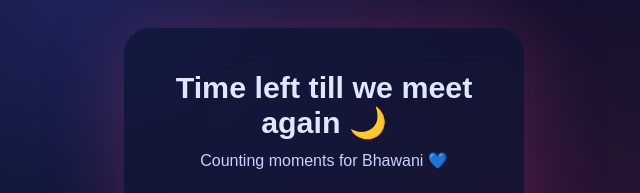
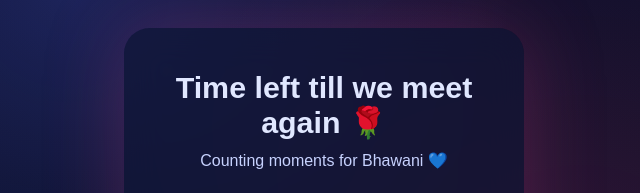
Before and after one commit to yashisaxena1009/countdown-website, a plain HTML site: page index.html in a window 1280 px wide. Shown: the part 171-364 px from the top of the page, 314-954 px from the left. Drawn offline with Linux system fonts and the light colour scheme.

Commit message:
Update index.html

```diff
--- a/index.html
+++ b/index.html
@@ -2,7 +2,7 @@
 <html lang="en">
 <head>
 <meta charset="UTF-8">
-<title>Time left till we meet again  🌹 </title>
+<title>Time left till we meet again 🌹 </title>
 <meta name="viewport" content="width=device-width, initial-scale=1.0">
 
 <style>
@@ -228,7 +228,7 @@ to { opacity: 1; transform: scale(1); }
 <div class="shooting-star"></div>
 
 <div class="container">
-<h1>Time left till we meet again 🌙</h1>
+<h1>Time left till we meet again 🌹</h1>
 <p class="subtitle">Counting moments for Bhawani 💙</p>
 
 <div class="countdown">
```
